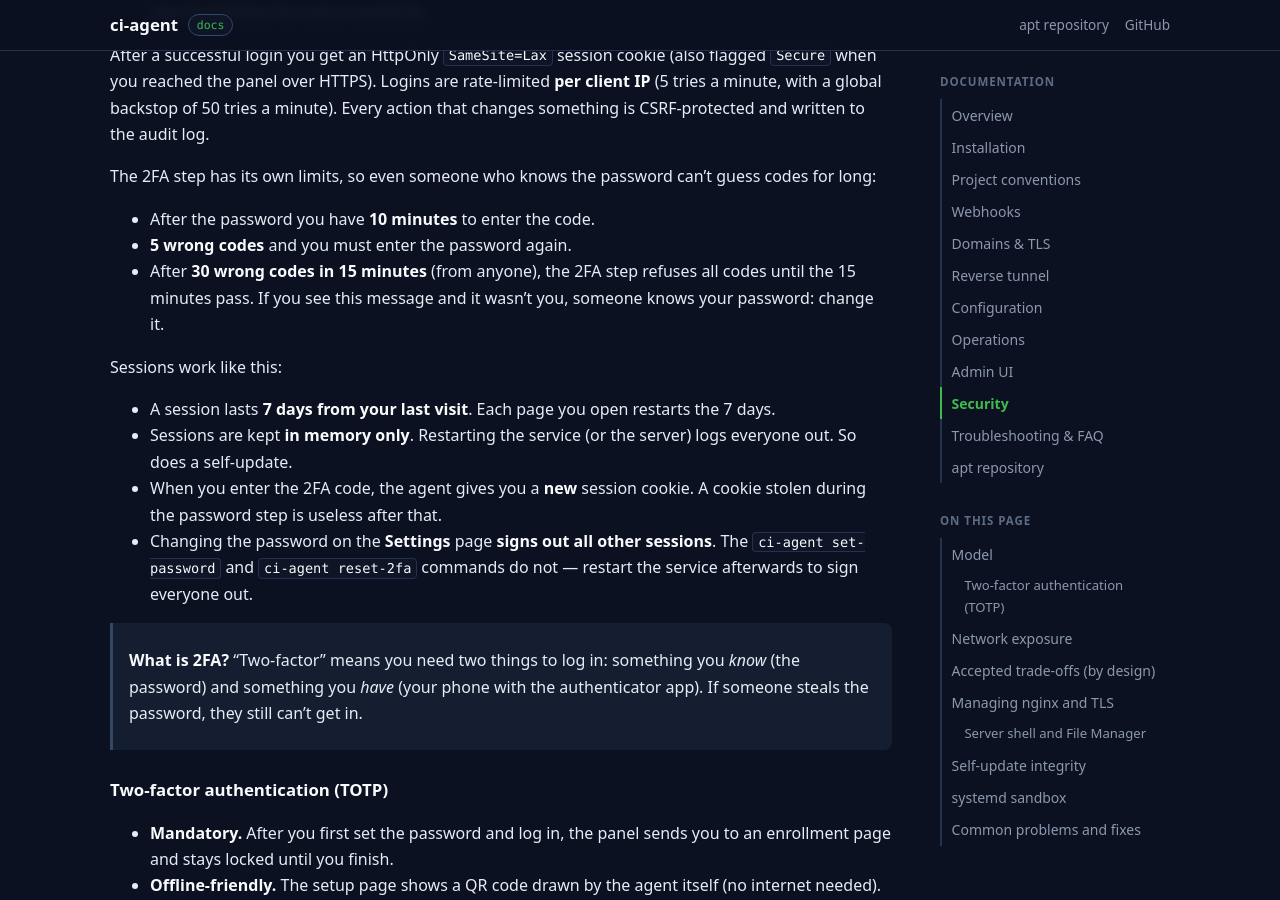
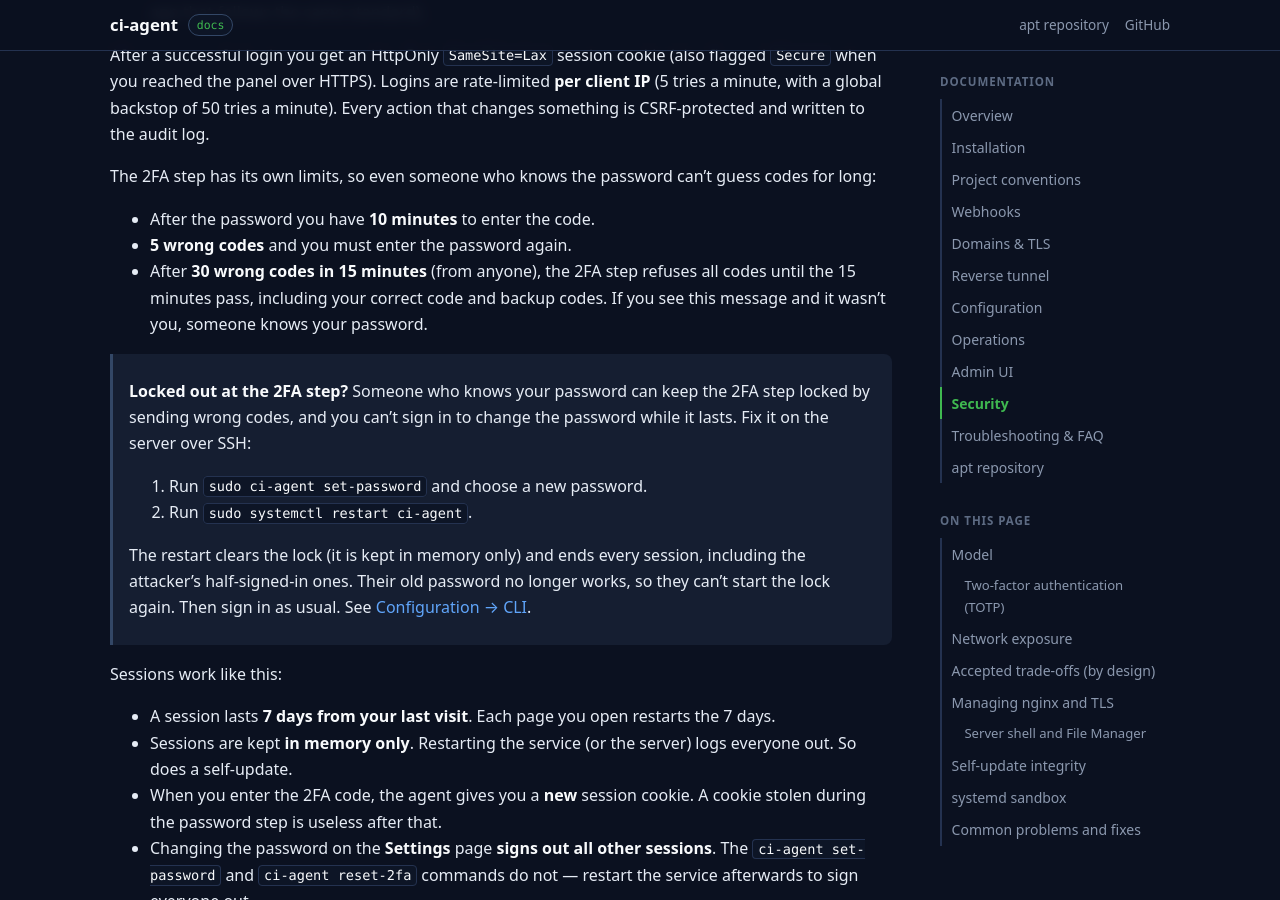
Before and after one commit to m-hoseinzadeh/ci-agent-apt, a Jekyll site: the page built from docs/security.md, in a window 1280 px wide and 900 px high, scrolled down 309 px. Built offline with Jekyll 4.4.1, drawn with Linux system fonts in a browser that asks for light colours; our own code applies the rules of GitHub Pages for plain Markdown files.

Commit message:
Publish v0.3.0-r246

```diff
--- a/docs/security.md
+++ b/docs/security.md
@@ -20,8 +20,21 @@ guess codes for long:
 - After the password you have **10 minutes** to enter the code.
 - **5 wrong codes** and you must enter the password again.
 - After **30 wrong codes in 15 minutes** (from anyone), the 2FA step refuses
-  all codes until the 15 minutes pass. If you see this message and it wasn't
-  you, someone knows your password: change it.
+  all codes until the 15 minutes pass, including your correct code and backup
+  codes. If you see this message and it wasn't you, someone knows your
+  password.
+
+> **Locked out at the 2FA step?** Someone who knows your password can keep the
+> 2FA step locked by sending wrong codes, and you can't sign in to change the
+> password while it lasts. Fix it on the server over SSH:
+>
+> 1. Run `sudo ci-agent set-password` and choose a new password.
+> 2. Run `sudo systemctl restart ci-agent`.
+>
+> The restart clears the lock (it is kept in memory only) and ends every
+> session, including the attacker's half-signed-in ones. Their old password no
+> longer works, so they can't start the lock again. Then sign in as usual. See
+> [Configuration → CLI](./configuration.md).
 
 Sessions work like this:
 
```
Also changed, not shown: docs/api.md (+3 -2 lines), 9 other files.
